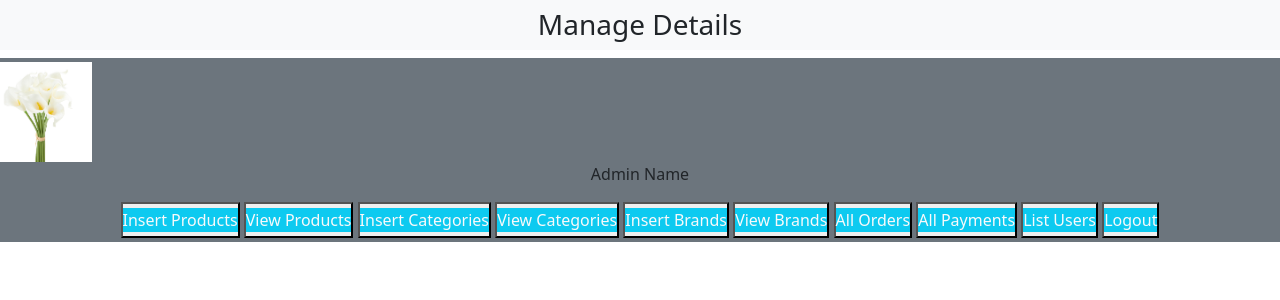
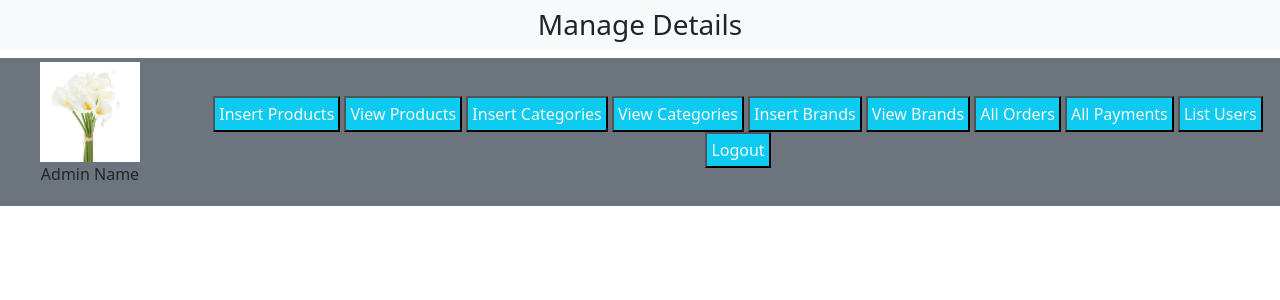
Before and after one commit to thenoiseinspace/php-practice-store-project, a PHP site: page /admin_area/index.php in a window 1280 px wide. Shown: the part 80-380 px from the top of the page. Run offline with PHP 8.4, Linux system fonts and the light colour scheme.

Commit message:
populating buttons and fixing padding

```diff
--- a/admin_area/index.php
+++ b/admin_area/index.php
@@ -37,22 +37,22 @@
 
     <!-- third child row of admin buttons -->
         <div class="row">
-            <div class="col-md-12 bg-secondary p-1">
-                <div>
+            <div class="col-md-12 bg-secondary p-1 d-flex align-items-center">
+                <div class="px-5">
                     <a href="#"><img src="../images/calla.jpg" alt="" class="admin_image"> </a>
                     <p class="text-l text-center">Admin Name</p>
                 </div>
                 <div class="button text-center">
-                    <button><a href="#" class="nav-link text-light bg-info my-1">Insert Products</a></button>
-                    <button><a href="#" class="nav-link text-light bg-info my-1">View Products</a></button>
-                    <button><a href="#" class="nav-link text-light bg-info my-1">Insert Categories</a></button>
-                    <button><a href="#" class="nav-link text-light bg-info my-1">View Categories</a></button>
-                    <button><a href="#" class="nav-link text-light bg-info my-1">Insert Brands</a></button>
-                    <button><a href="#" class="nav-link text-light bg-info my-1">View Brands</a></button>
-                    <button><a href="#" class="nav-link text-light bg-info my-1">All Orders</a></button>
-                    <button><a href="#" class="nav-link text-light bg-info my-1">All Payments</a></button>
-                    <button><a href="#" class="nav-link text-light bg-info my-1">List Users</a></button>
-                    <button><a href="#" class="nav-link text-light bg-info my-1">Logout</a></button>
+                    <button><a href="#" class="nav-link text-light bg-info p-1">Insert Products</a></button>
+                    <button><a href="#" class="nav-link text-light bg-info p-1">View Products</a></button>
+                    <button><a href="#" class="nav-link text-light bg-info p-1">Insert Categories</a></button>
+                    <button><a href="#" class="nav-link text-light bg-info p-1">View Categories</a></button>
+                    <button><a href="#" class="nav-link text-light bg-info p-1">Insert Brands</a></button>
+                    <button><a href="#" class="nav-link text-light bg-info p-1">View Brands</a></button>
+                    <button><a href="#" class="nav-link text-light bg-info p-1">All Orders</a></button>
+                    <button><a href="#" class="nav-link text-light bg-info p-1">All Payments</a></button>
+                    <button><a href="#" class="nav-link text-light bg-info p-1">List Users</a></button>
+                    <button><a href="#" class="nav-link text-light bg-info p-1">Logout</a></button>
                 </div>
             </div>
 
```
